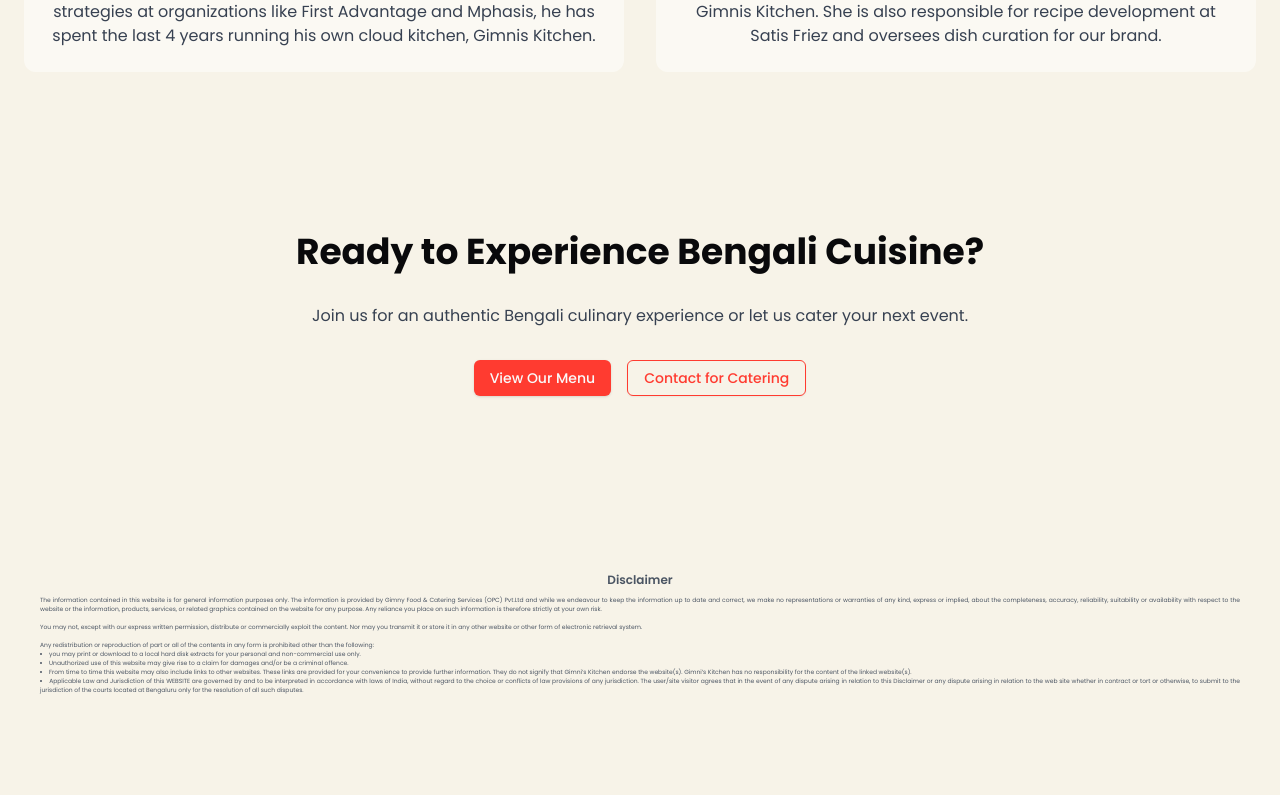
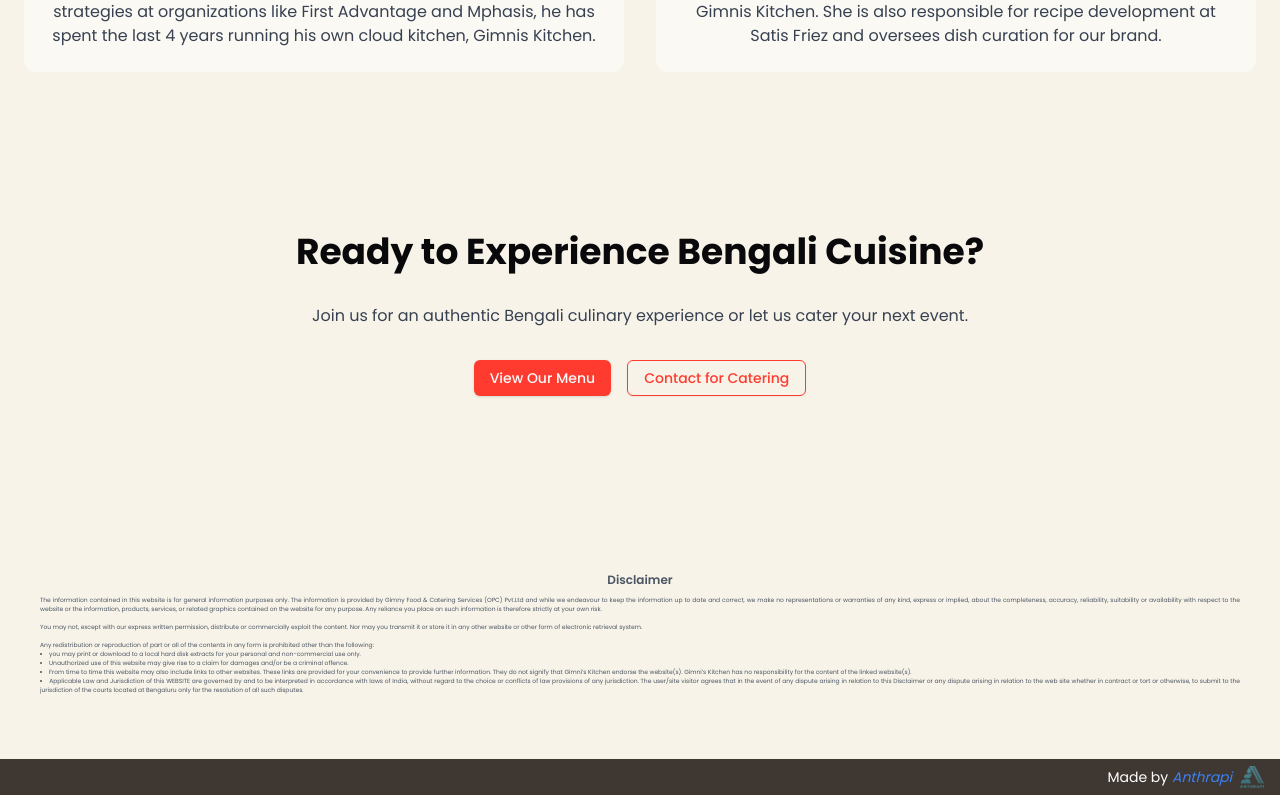
Before and after one commit to SpaceTesla/gimni, a Next.js app: page /about in a window 1280 px wide. Shown: the part 2245-3040 px from the top of the page. Before the commit the page ends 3004 px from the top, so only its background shows below. Built offline with nearby package versions, Linux system fonts and the light colour scheme.

Commit message:
feat: ui changes and footer.tsx

```diff
--- a/src/app/catering/page.tsx
+++ b/src/app/catering/page.tsx
@@ -170,7 +170,10 @@ export default function FoodOrdering() {
     <DefaultLayout>
       <CartProvider>
         <div className="min-h-screen">
-          <div className="container mx-auto p-4 pt-12">
+          <div className="container mx-auto p-4 pt-8">
+            <div className={'mb-6 text-center text-lg italic'}>
+              *Prices are subject to seasonality and availability
+            </div>
             <div className="flex flex-col gap-8 lg:flex-row">
               {/* Menu Section */}
               <div className="grid grid-cols-1 gap-8 md:grid-cols-2 lg:col-span-3 lg:w-[65%] lg:gap-x-8">
--- a/src/app/default-layout.tsx
+++ b/src/app/default-layout.tsx
@@ -1,4 +1,5 @@
 import Navbar from '@/components/nav-bar';
+import Footer from '@/components/footer';
 
 export default function DefaultLayout({
   children,
@@ -9,6 +10,7 @@ export default function DefaultLayout({
     <>
       <Navbar />
       <main>{children}</main>
+      <Footer />
     </>
   );
 }
--- a/src/app/takeaway/page.tsx
+++ b/src/app/takeaway/page.tsx
@@ -56,12 +56,16 @@ export default function MenuPage() {
     <DefaultLayout>
       <div className="mx-auto min-h-screen px-4 py-8 text-white">
         {/* Restaurant Logo/Header */}
-        <div className="mb-8 flex justify-center">
+        <div className="mb-2 flex justify-center">
           <div className="inline-flex -skew-x-12 transform bg-red-highlight px-8 py-3">
             <h1 className="skew-x-12 text-3xl font-bold text-white">
               Take Away Menu
             </h1>
           </div>
+        </div>
+
+        <div className={'mb-6 text-center text-lg text-sm italic text-black'}>
+          *Prices are subject to seasonality and availability
         </div>
 
         {/* Menu Grid */}
--- /dev/null
+++ b/src/components/footer.tsx
@@ -0,0 +1,31 @@
+import React from 'react';
+import Image from 'next/image';
+import Link from 'next/link';
+
+const Footer = () => {
+  return (
+    <footer className="bg-brown-leaf py-1.5 text-white">
+      <div className="flex items-center justify-end gap-2 px-4">
+        <p className={'text-sm'}>
+          Made by{' '}
+          <Link
+            href={'https://anthrapi.com'}
+            className={'italic text-blue-500'}
+          >
+            Anthrapi
+          </Link>
+        </p>
+        <div className={'flex h-6 w-6 items-center justify-center'}>
+          <Image
+            src={'/anthrapi.svg'}
+            alt={'anthrapi logo'}
+            width={40}
+            height={40}
+          />
+        </div>
+      </div>
+    </footer>
+  );
+};
+
+export default Footer;
```
Also changed, not shown: public/anthrapi.svg (added).
